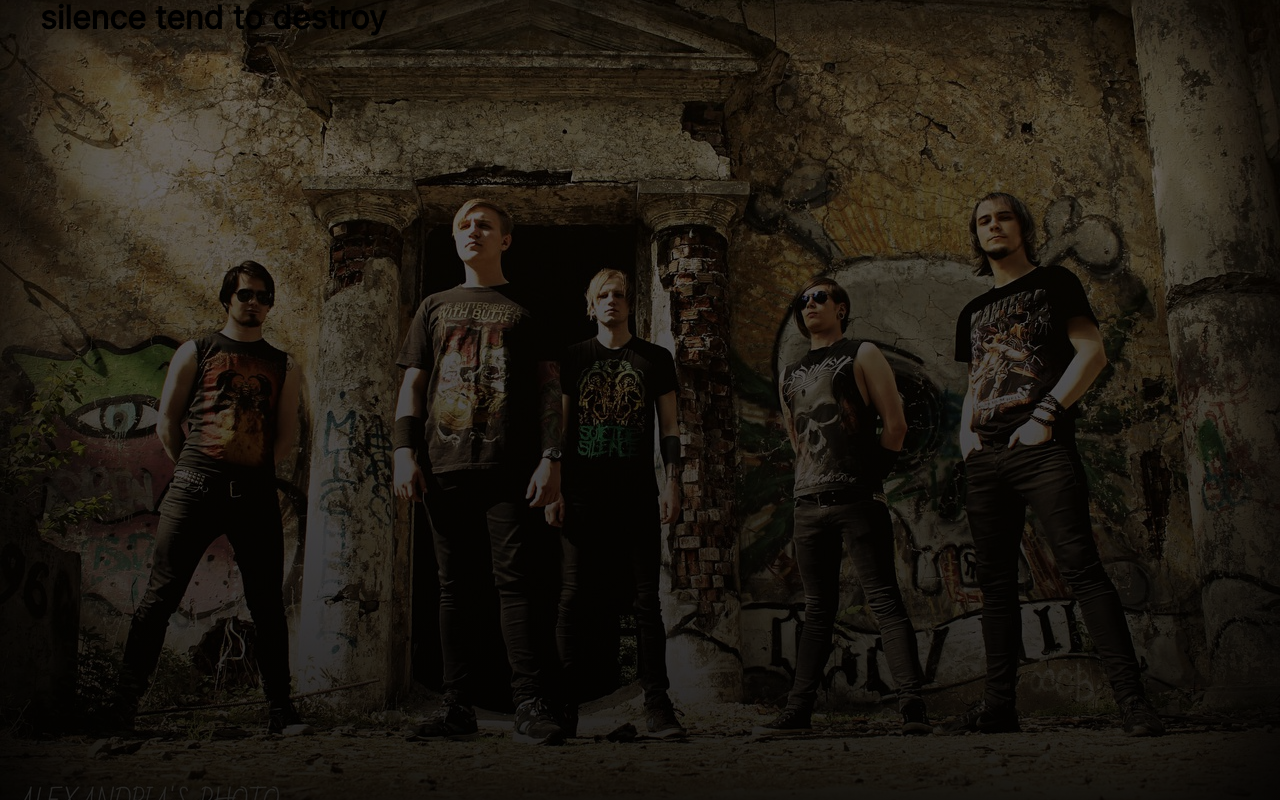
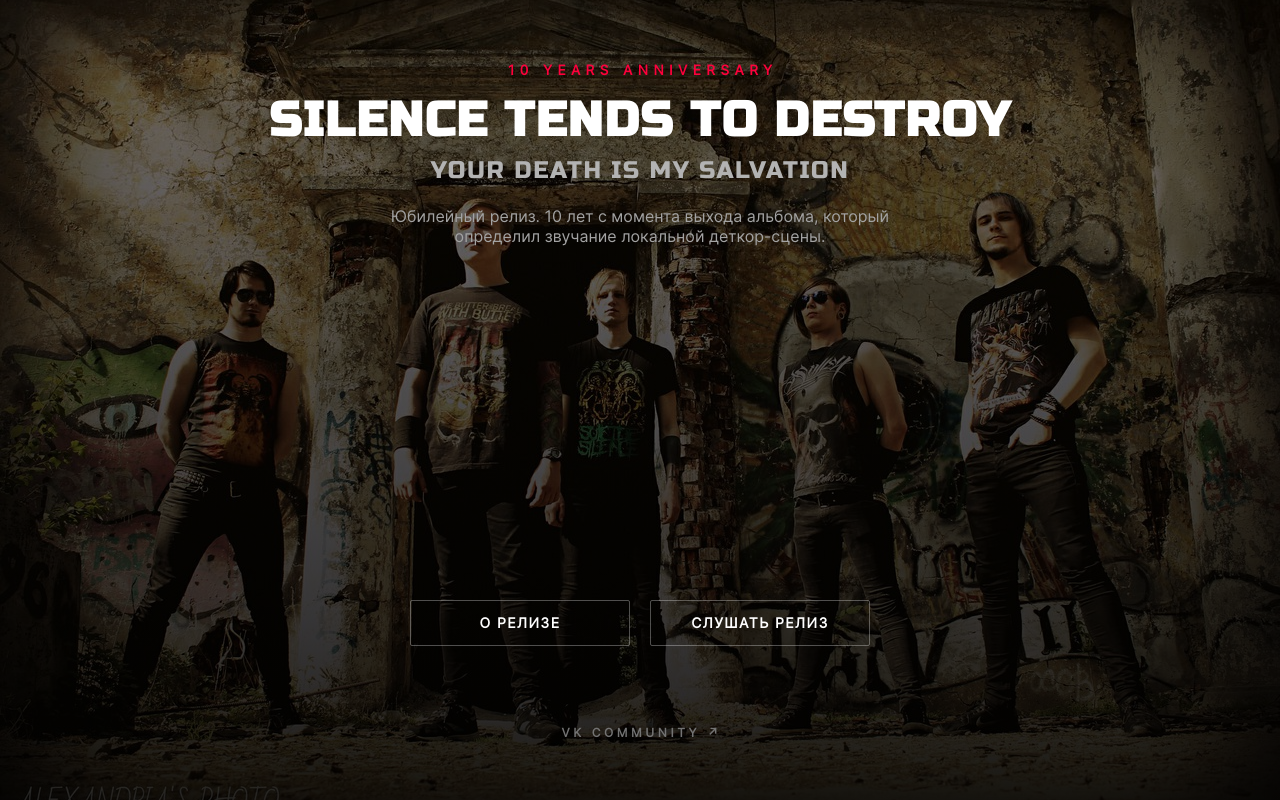
Before and after one commit to nikita-smirnov-dev/astro-promo-template, an Astro site: page / in a window 1280 px wide. Built offline with nearby package versions, Linux system fonts and the light colour scheme; Astro itself is replaced by a stand-in of ours.

Commit message:
added content in section Hero

```diff
--- a/src/appTypes/promoTypes.ts
+++ b/src/appTypes/promoTypes.ts
@@ -4,8 +4,10 @@ export const BasePromoSchema = z.object({
   title: z.string(),
   plot: z.string(),
   poster: z.string(),
+  genre: z.string(),
   releaseName: z.string(),
   releaseYear: z.number(),
+  runtime: z.string(),
   tracks: z
     .array(
       z.object({
--- a/src/assets/scss/_fonts.scss
+++ b/src/assets/scss/_fonts.scss
@@ -1,4 +1,4 @@
 @use './mixins/font-face' as *;
 
 @include font-face('Inter', 'Inter-Regular', 400, normal);
-@include font-face('MetalMania', 'MetalMania-Regular', 400, normal);
+@include font-face('RussoOne', 'RussoOne-Regular', 400, normal);
--- a/src/assets/scss/_settings.scss
+++ b/src/assets/scss/_settings.scss
@@ -47,25 +47,15 @@ img {
   padding: 0;
 }
 
-.input-reset {
-  -webkit-appearance: none;
-  appearance: none;
-  border: none;
-  border-radius: 0;
-  background-color: #fff;
-
-  &::-webkit-search-decoration,
-  &::-webkit-search-cancel-button,
-  &::-webkit-search-results-button,
-  &::-webkit-search-results-decoration {
-    display: none;
-  }
-}
-
 .container {
   margin: 0 auto;
   padding: 0 var(--container-offset);
   max-width: var(--container-width);
+}
+
+.section-offset {
+  padding-top: var(--spacing-60);
+  padding-bottom: var(--spacing-60);
 }
 
 .visually-hidden {
--- a/src/assets/scss/_vars.scss
+++ b/src/assets/scss/_vars.scss
@@ -1,7 +1,7 @@
 :root {
   // base
 
-  --content-width: 1500px;
+  --content-width: 1600px;
   --container-offset: 40px;
   --container-width: calc(var(--content-width) + (var(--container-offset) * 2));
 
@@ -9,11 +9,12 @@
 
   --white-color: #ffffff;
   --black-color: #000000;
+  --accent-color: #ff003c;
 
   // fonts
 
   --font-family: 'Inter', sans-serif;
-  --second-family: 'MetalMania', sans-serif;
+  --second-family: 'RussoOne', sans-serif;
 
   //font-size
 
--- /dev/null
+++ b/src/assets/scss/components/_btn.scss
@@ -0,0 +1,43 @@
+@use '../mixins/disable-mob-hover' as *;
+
+.btn {
+  display: inline-flex;
+  align-items: center;
+  justify-content: center;
+  width: 100%;
+  max-width: 220px;
+  height: 46px;
+  // padding: 10px 10px;
+  border-radius: 2px;
+  border: 1px solid transparent;
+  font-size: var(--font-size-14);
+  font-weight: 600;
+  text-transform: uppercase;
+  letter-spacing: 0.1em;
+  transition:
+    background-color 0.3s ease-in-out,
+    border-color 0.3s ease-in-out,
+    color 0.3s ease-in-out;
+
+  &--primary,
+  &--secondary {
+    // background-color: var(--black-color);
+    background-color: transparent;
+    border-color: rgba(255, 255, 255, 0.3);
+    color: var(--white-color);
+
+    @include hover {
+      background-color: var(--black-color);
+      border-color: rgba(255, 0, 60, 0.3);
+      color: var(--accent-color);
+    }
+
+    &:active {
+      background-color: var(--accent-color);
+      color: var(--black-color);
+      border-color: var(--accent-color);
+      box-shadow: 0 0 25px var(--accent-color);
+      transform: scale(0.98);
+    }
+  }
+}
--- a/src/assets/scss/components/_hero.scss
+++ b/src/assets/scss/components/_hero.scss
@@ -1,10 +1,94 @@
+@use '../mixins/disable-mob-hover' as *;
+
 .hero {
   position: relative;
   z-index: 2;
   width: 100%;
+  height: 100%;
 
-  .hero-promo__title {
+  &__container {
+    display: flex;
+    align-items: center;
+    flex-direction: column;
+    text-align: center;
+    height: 85dvh;
+  }
+
+  &__content {
+    margin-bottom: var(--spacing-24);
+  }
+
+  &__badge {
+    display: inline-flex;
+    margin-bottom: var(--spacing-12);
+    font-size: 0.85rem;
+    font-weight: 700;
+    text-transform: uppercase;
+    color: var(--accent-color);
+    letter-spacing: 0.4em;
+    margin-bottom: 16px;
+    padding-left: 0.4em;
+  }
+
+  &__title {
     margin: 0;
-    color: var(--black-color);
+    margin-bottom: var(--spacing-12);
+    text-transform: uppercase;
+    line-height: 1.1;
+    letter-spacing: 0.1rem;
+    font-family: var(--second-family), sans-serif;
+    font-size: var(--font-size-48);
+    color: var(--white-color);
+  }
+
+  &__subtitle {
+    margin: 0;
+    margin-bottom: var(--spacing-24);
+    line-height: 1;
+    text-transform: uppercase;
+    letter-spacing: 0.1rem;
+    font-family: var(--second-family);
+    font-size: var(--font-size-24);
+    font-weight: 500;
+    color: #b3b3b3;
+  }
+
+  &__description {
+    max-width: 540px;
+    width: 100%;
+    margin: 0 auto 32px;
+    text-align: center;
+    font-size: var(--font-size-16);
+    line-height: 1.2;
+    color: #a3a3a3;
+  }
+
+  &__actions {
+    display: flex;
+    align-items: center;
+    justify-content: center;
+    margin-top: auto;
+    margin-bottom: var(--spacing-40);
+    gap: 20px;
+    width: 100%;
+  }
+
+  &__social-link {
+    padding-top: var(--spacing-40);
+    font-family: var(--font-body);
+    font-size: 0.75rem;
+    font-weight: 600;
+    text-transform: uppercase;
+    letter-spacing: 0.3em;
+    color: #737373;
+    padding-left: 0.3em;
+    transition:
+      color 0.25s ease,
+      text-shadow 0.25s ease;
+
+    @include hover {
+      color: var(--accent-color);
+      text-shadow: 0 0 10px rgba(255, 0, 60, 0.4);
+    }
   }
 }
--- a/src/assets/scss/main.scss
+++ b/src/assets/scss/main.scss
@@ -2,5 +2,6 @@
 @use 'fonts' as *;
 @use 'settings' as *;
 
+@use './components/btn' as *;
 @use './components/poster' as *;
 @use './components/hero' as *;
--- /dev/null
+++ b/src/assets/scss/mixins/_disable-mob-hover.scss
@@ -0,0 +1,7 @@
+@mixin hover {
+  @media (hover: hover) and (pointer: fine) {
+    &:hover {
+      @content;
+    }
+  }
+}
--- /dev/null
+++ b/src/components/Button.astro
@@ -0,0 +1,10 @@
+---
+interface Props {
+  title: string;
+  extraClass?: string;
+}
+
+const { title, extraClass = '' } = Astro.props;
+---
+
+<button class=`btn ${extraClass} btn-reset`>{title}</button>
--- a/src/components/Hero.astro
+++ b/src/components/Hero.astro
@@ -1,5 +1,29 @@
-<section class="hero">
-  <div class="hero-promo container">
-    <h1 class="hero-promo__title">silence tend to destroy</h1>
+---
+import { promoData } from '@data/promo';
+import Button from './Button.astro';
+---
+
+<section class="hero section-offset">
+  <div class="hero__container container">
+    <div class="hero__content">
+      <span class="hero__badge">10 years anniversary</span>
+      <h1 class="hero__title">
+        {promoData.title}
+      </h1>
+      <h2 class="hero__subtitle">{promoData.releaseName}</h2>
+      <p class="hero__description">{promoData.plot}</p>
+    </div>
+    <div class="hero__actions">
+      <Button title="О релизе" extraClass="btn--primary" />
+      <Button title="Слушать релиз" extraClass="btn--secondary" />
+    </div>
+    <a
+      href="#"
+      target="_blank"
+      rel="noopener noreferrer"
+      class="hero__social-link"
+    >
+      VK Community ↗
+    </a>
   </div>
 </section>
--- a/src/data/promo.ts
+++ b/src/data/promo.ts
@@ -2,21 +2,41 @@ import type { PromoDataT } from '@appTypes/promoTypes';
 
 export const promoData: PromoDataT = {
   title: 'Silence Tends to Destroy',
-  plot: 'Юбилейный релиз. 10 лет с момента выхода альбома, который определил звучание локальной деткор-сцены...',
+  plot: 'Юбилейный релиз. 10 лет с момента выхода альбома, который определил звучание локальной деткор-сцены.',
   poster: 'img/poster/poster-bg.jpg',
-  releaseName: 'Название Альбома / Сингла',
+  genre: 'Progressive Metalcore / Melodic Metalcore',
+  releaseName: 'Your Death Is My Salvation',
   releaseYear: 2016,
+  runtime: '18 минут',
   tracks: [
     {
       id: 1,
-      title: 'Intro',
-      duration: '1:45',
+      title: 'Cruelshow',
+      duration: '3:03',
       fileUrl: '/audio/01-intro.mp3',
     },
     {
       id: 2,
-      title: 'Silence Tends to Destroy',
-      duration: '4:12',
+      title: 'Embrace of Sorrow',
+      duration: '4:23',
+      fileUrl: '/audio/02-sttd.mp3',
+    },
+    {
+      id: 2,
+      title: 'Dead Honesty',
+      duration: '3:19',
+      fileUrl: '/audio/02-sttd.mp3',
+    },
+    {
+      id: 2,
+      title: 'Cold Sky',
+      duration: '3:22',
+      fileUrl: '/audio/02-sttd.mp3',
+    },
+    {
+      id: 2,
+      title: 'Time',
+      duration: '4:46',
       fileUrl: '/audio/02-sttd.mp3',
     },
   ],
```
Also changed, not shown: public/fonts/MetalMania-Regular.woff (deleted), public/fonts/MetalMania-Regular.woff2 (deleted), public/fonts/RussoOne-Regular.woff (added), public/fonts/RussoOne-Regular.woff2 (added).
